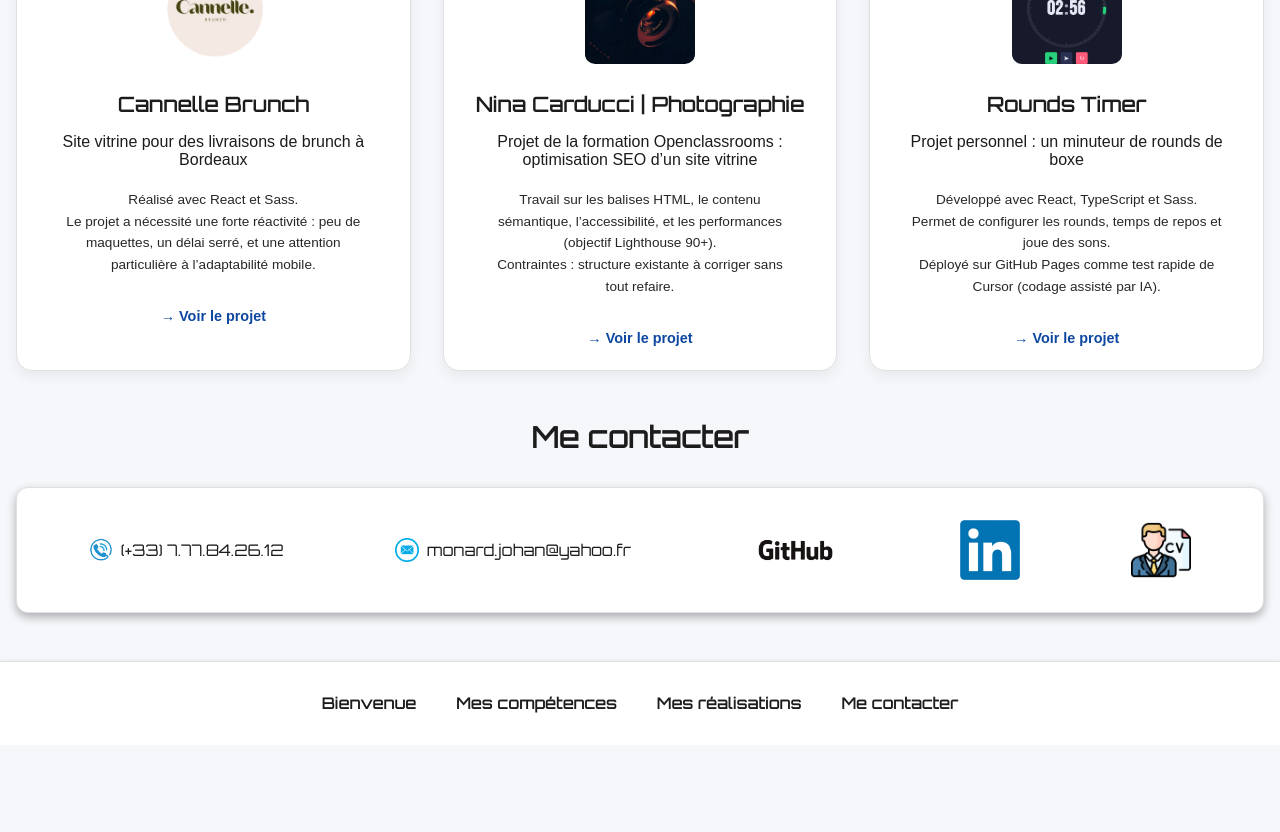
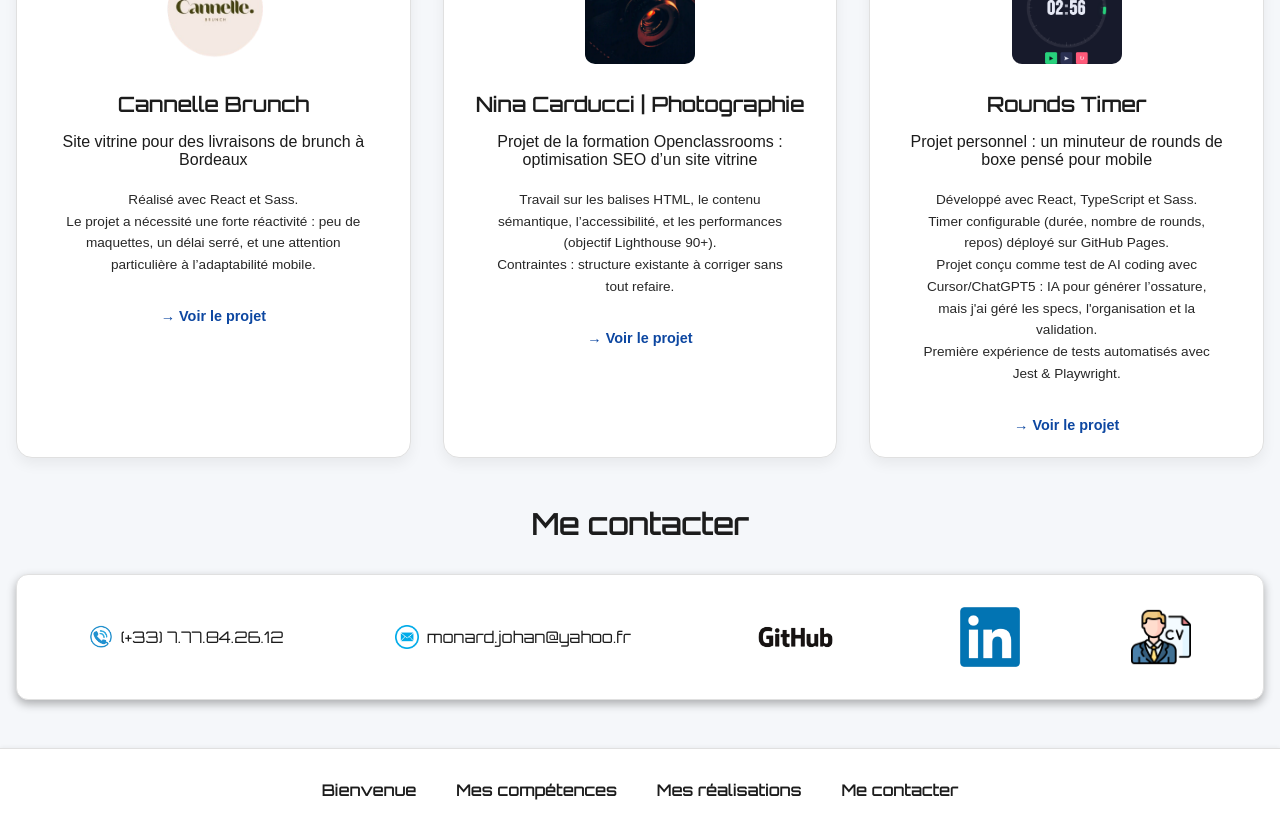
Before and after one commit to Johan11683/Johan_MONARD_Devsite, a Next.js app in the folder FRONT/: page / in a window 1280 px wide. Shown: the part 960-1792 px from the top of the page. Before the commit the page ends 1705 px from the top, so only its background shows below. Built offline with nearby package versions, Linux system fonts and the light colour scheme.

Commit message:
changements i18n sur rounds timer

```diff
--- a/FRONT/app/layout.tsx
+++ b/FRONT/app/layout.tsx
@@ -1,6 +1,6 @@
 // layout.tsx
 import "../styles/index.scss";
-import { metadata } from "./metadata"; // ✅ import du metadata complet
+import { metadata } from "./metadata";
 import Header from "@/components/Header";
 import Footer from "@/components/Footer";
 import { Oswald } from "next/font/google";
--- a/FRONT/public/locales/en/common.json
+++ b/FRONT/public/locales/en/common.json
@@ -27,8 +27,8 @@
   },
   "timer": {
     "title": "Rounds Timer",
-    "descriptionTitle": "Personal project: a boxing round timer",
-    "descriptionContent": "Developed with React, TypeScript, and Sass.\nLets you configure rounds, rest times, countdowns, and plays sounds.\nDeployed on GitHub Pages as a quick test of Cursor (AI-assisted coding)."
+    "descriptionTitle": "Personal project: a boxing round timer designed for mobile",
+    "descriptionContent": "Built with React, TypeScript and Sass.\nConfigurable timer (duration, rounds, rest) deployed on GitHub Pages.\nDesigned as an AI coding test with Cursor/ChatGPT5: AI generated the scaffolding, while I handled specs, organization, and validation.\nFirst experience with automated tests using Jest & Playwright."
   }
 },
 
--- a/FRONT/public/locales/fr/common.json
+++ b/FRONT/public/locales/fr/common.json
@@ -26,8 +26,8 @@
   },
   "timer": {
     "title": "Rounds Timer",
-    "descriptionTitle": "Projet personnel : un minuteur de rounds de boxe",
-    "descriptionContent": "Développé avec React, TypeScript et Sass.\nPermet de configurer les rounds, temps de repos et joue des sons.\nDéployé sur GitHub Pages comme test rapide de Cursor (codage assisté par IA)."
+    "descriptionTitle": "Projet personnel : un minuteur de rounds de boxe pensé pour mobile",
+    "descriptionContent": "Développé avec React, TypeScript et Sass.\nTimer configurable (durée, nombre de rounds, repos) déployé sur GitHub Pages.\nProjet conçu comme test de AI coding avec Cursor/ChatGPT5 : IA pour générer l’ossature, mais j'ai géré les specs, l'organisation et la validation.\nPremière expérience de tests automatisés avec Jest & Playwright."
   }
 }
 ,
```
